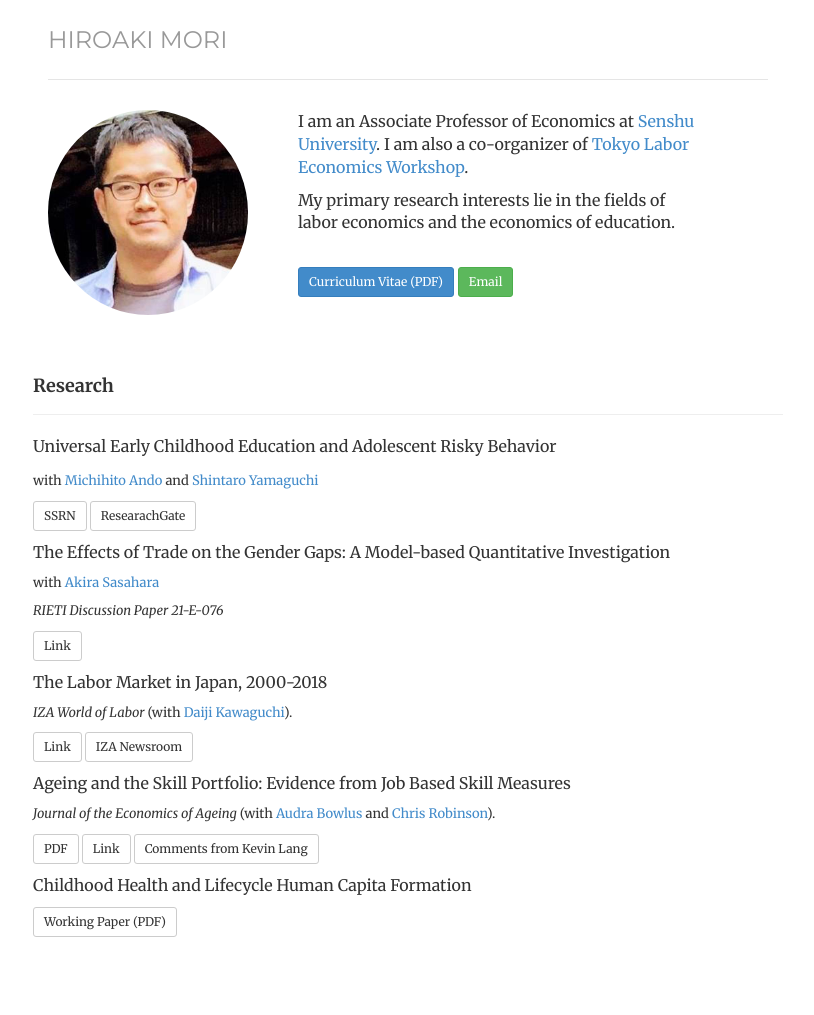
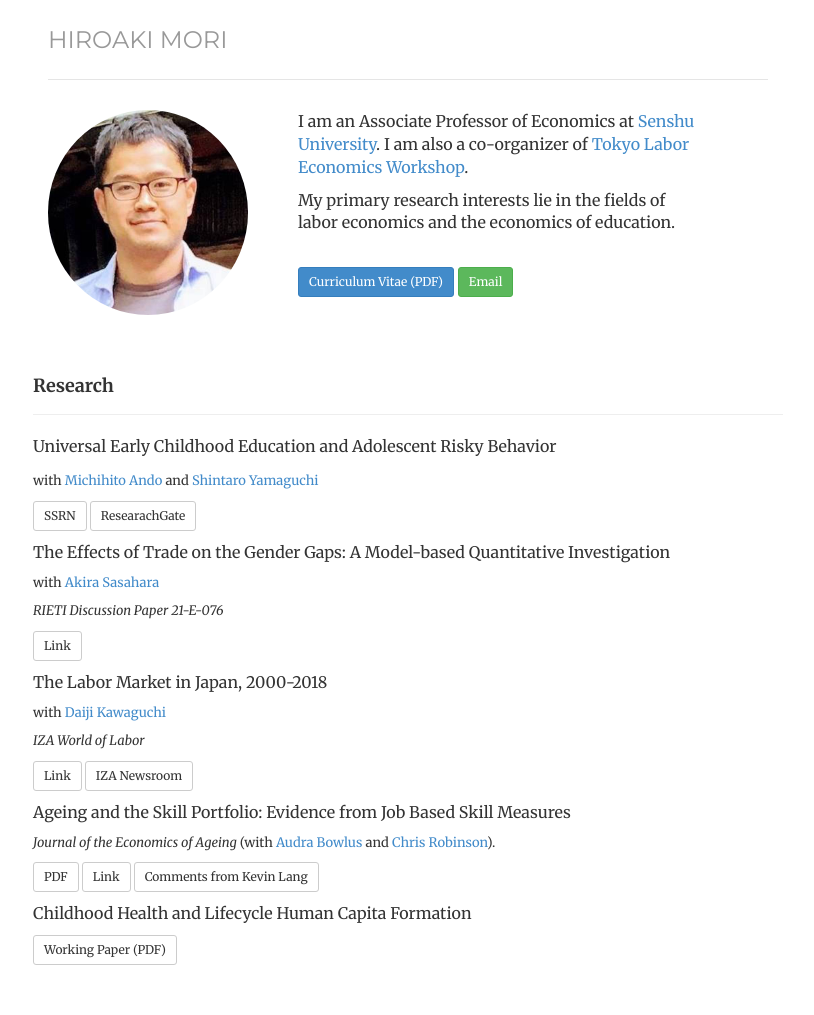
Before and after one commit to morihiroaki/morihiroaki.github.io, a Jekyll site: the page built from index.html, in a window 1280 px wide. Shown: the whole page, without its empty margins (232-1046 px from the left). Built offline with Jekyll 4.4.1, drawn with Linux system fonts in a browser that asks for light colours; before the commit the page ends 987 px from its top, so only the background shows below that.

Commit message:
Update index.html

```diff
--- a/index.html
+++ b/index.html
@@ -45,7 +45,8 @@
 <p><a href="https://www.rieti.go.jp/en/publications/summary/21090001.html" target="_blank" class="btn btn-default btn-sm" role="button">Link</a></p>
 
 <p><font size="3">The Labor Market in Japan, 2000-2018</font></p>
-<p><font size="2"><i>IZA World of Labor</i> (with <a href="https://sites.google.com/site/daijikawaguchi/" target="_blank" title="Link">Daiji Kawaguchi</a>). </p>
+<p><font size="2">with <a href="https://sites.google.com/site/daijikawaguchi/" target="_blank" title="Link">Daiji Kawaguchi</a></p>
+<p><font size="2"><i>IZA World of Labor</i> </p>
 <p><a href="https://wol.iza.org/articles/the-labor-market-in-japan" target="_blank" class="btn btn-default btn-sm" role="button">Link</a>
 <a href="https://newsroom.iza.org/en/archive/research/the-labor-market-in-japan-2000-2016-a-role-model-for-aging-societies-across-the-globe/" target="_blank" class="btn btn-default btn-sm" role="button">IZA Newsroom</a>
 </p>
```
